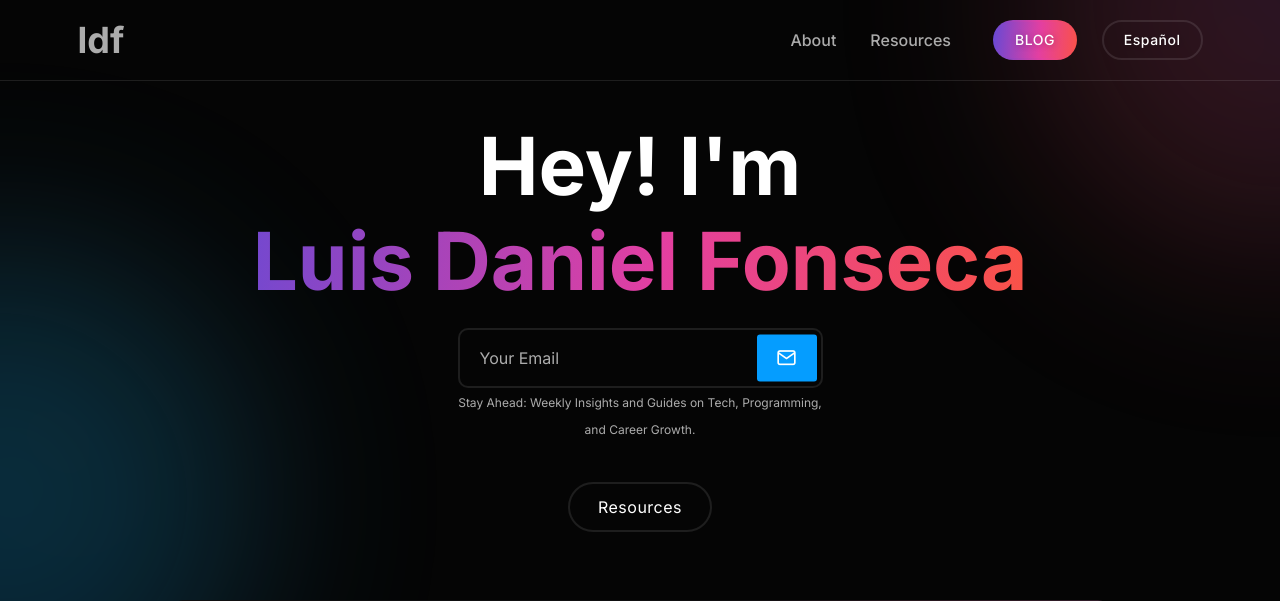
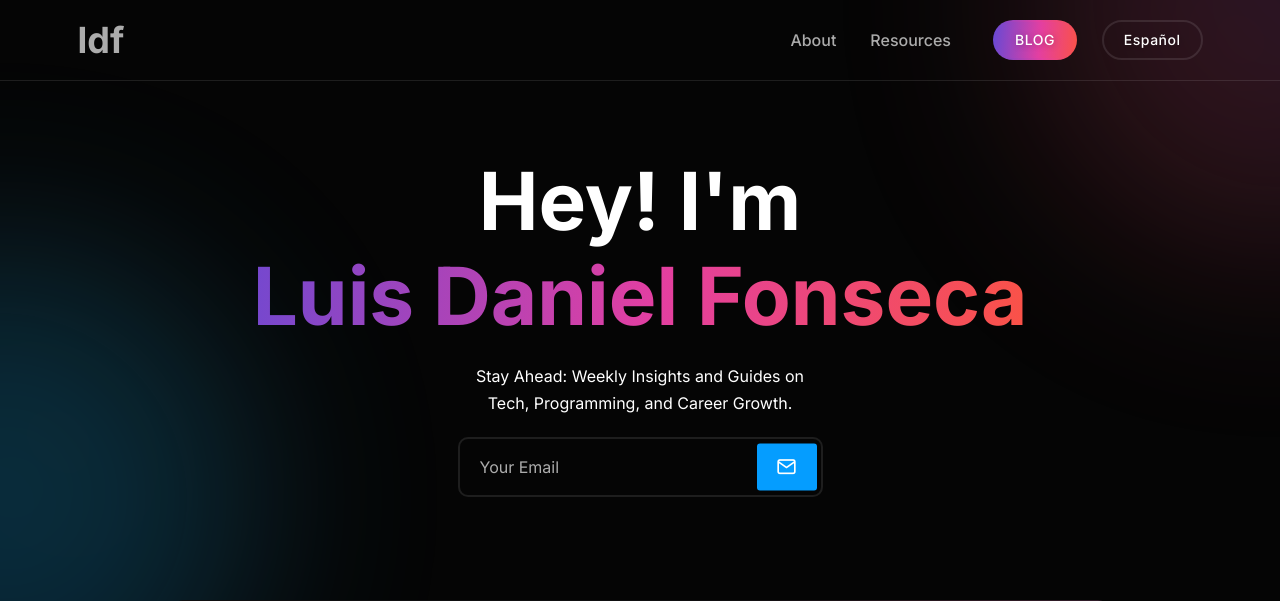
Before and after one commit to luisdfonseca/ldf, a Flask app: page / in a window 1280 px wide. Shown: the top 601 px of the page. Run offline with Flask 3, Linux system fonts and the light colour scheme; data that the repository does not hold is empty; some libraries are stand-ins or nearby versions; some web fonts are replaced.

Commit message:
small fix on slider and wording

```diff
--- a/templates/slider.html
+++ b/templates/slider.html
@@ -10,7 +10,8 @@
                     <div class="row">
                         <div class="col-md-4"></div>
                         <div class="col-sm-12 col-md-4 col-">
-                            <form action="/subscribe"  method="post" class="blog-search">
+                            <span style="font-size:16px; color:white;">{{ g.translations['signup-message'] }}</span>
+                            <form action="/subscribe"  method="post" class="blog-search" style="margin-top:20px;">
                                 <input name="email" type="email" placeholder="{{ g.translations['email-input-message'] }}" >
                                 <input name="phone" type="text" style="display:none;" autocomplete="off">
                                 <input name="name" type="text" style="display:none;" autocomplete="off">
@@ -20,10 +21,9 @@
                                 </button>
                             </form>
                             <div id="message"></div>
-                            <span style="font-size:12px;">{{ g.translations['signup-message'] }}</span>
                         </div>
                     </div>
-                    <div class="button-group mt--30"><a class="btn-default round btn-border" href="#resources">{{ g.translations['slider-btn'] }}</a></div>
+                    <!-- <div class="button-group mt--30"><a class="btn-default round btn-border" href="#resources">{{ g.translations['slider-btn'] }}</a></div> -->
                 </div>
             </div>
         </div>
--- a/translations.json
+++ b/translations.json
@@ -25,7 +25,7 @@
         "blog-section-title":"Explore Your Curiosity",
         "blog-section-description":"Sharing insights, ideas, notes and comprehensive how-to guides around tech, programming, and professional growth.",
         "project-section-label":"Resources",
-        "project-section-title":"Start here: Tools and Resources to Elevate Yourself",
+        "project-section-title":"Start here: Tools and Resources",
         "projects": [
                 {
                     "name":"Pulpodcast",
@@ -70,7 +70,7 @@
         "blog-section-title":"Explora Tu Curiosidad",
         "blog-section-description":"Compartimos perspectivas, ideas, notas y guías detalladas sobre tecnología, programación y crecimiento profesional.",
         "project-section-label":"Recursos",
-        "project-section-title":"Empieza aquí: Herramientas y Recursos para Elevar tu Potencial",
+        "project-section-title":"Empieza aquí: Herramientas y Recursos",
         "projects": [
                 {
                     "name":"Pulpodcast",
```
